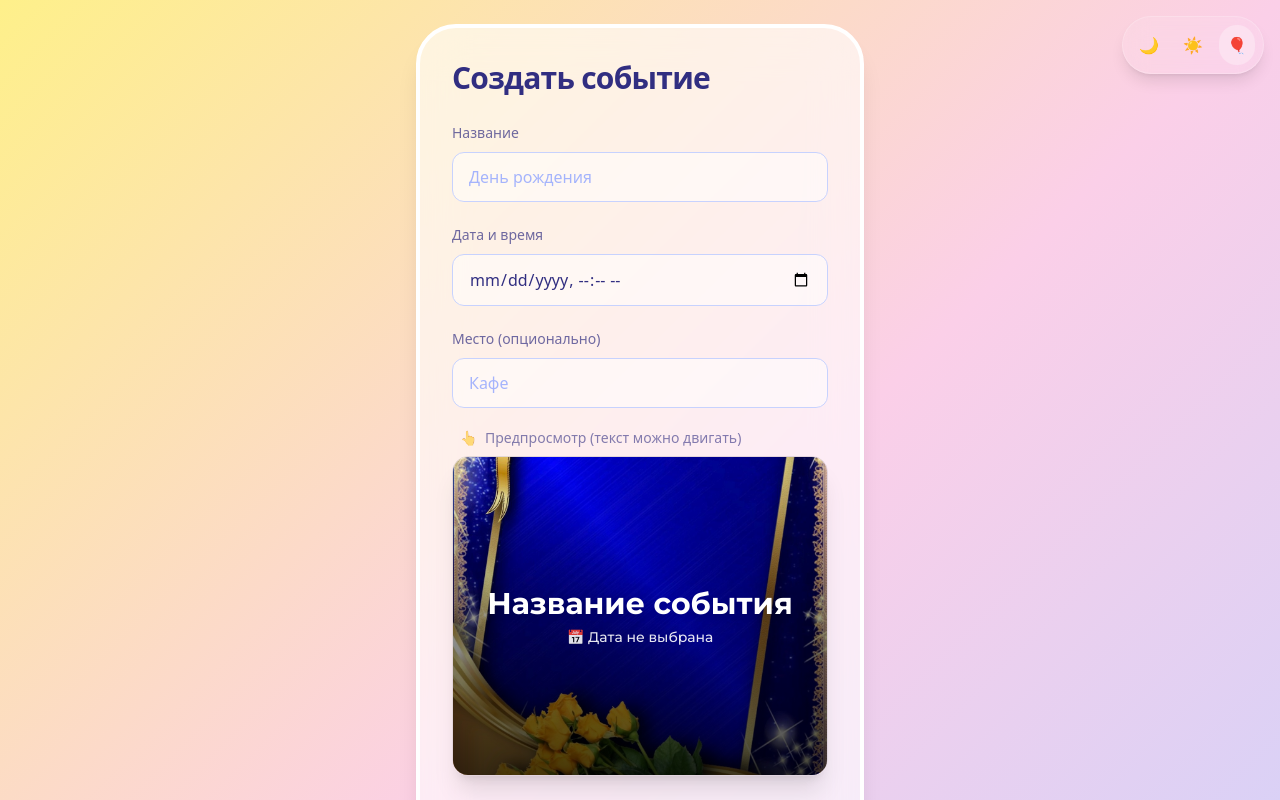
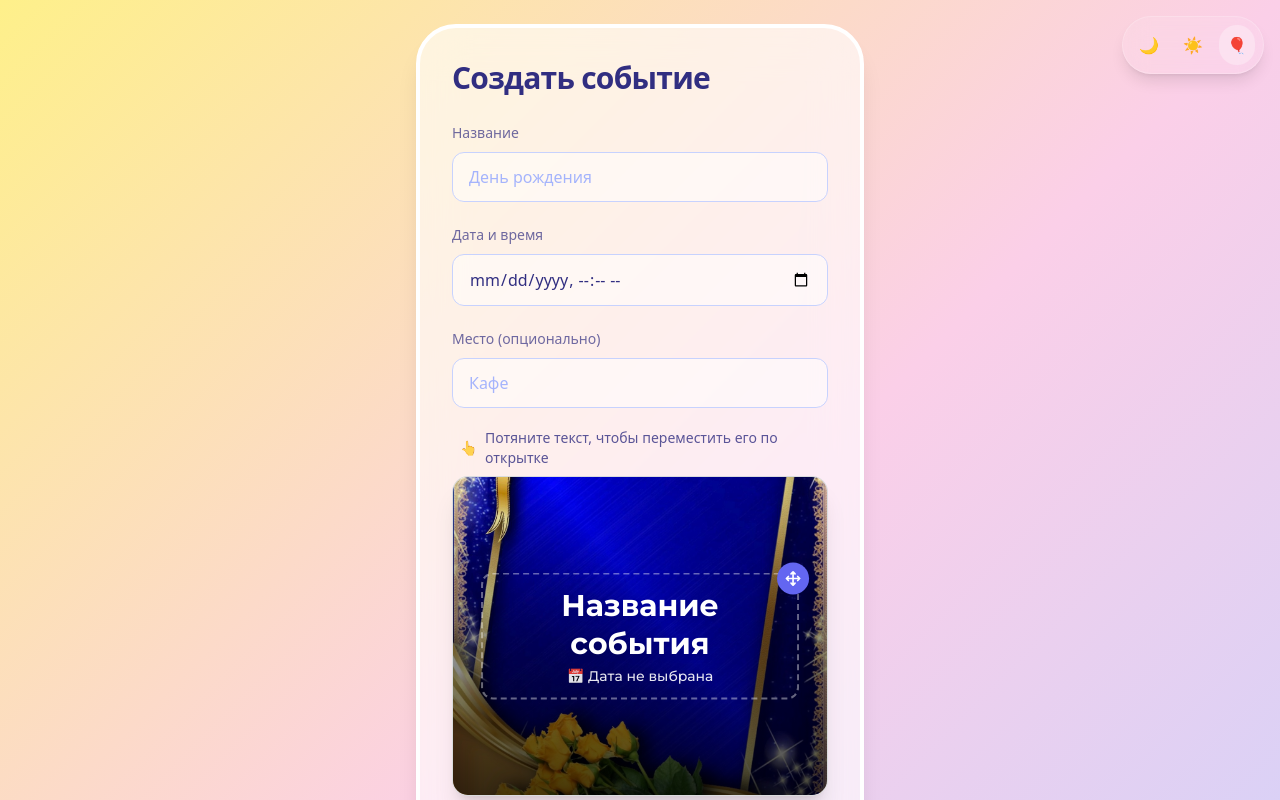
Before and after one commit to bug56rus/zovi-app, a Next.js app in the folder apps/web/: page /admin in a window 1280 px wide. Shown: the top 800 px of the page. Built offline with nearby package versions, Linux system fonts and the light colour scheme; a web font is replaced by a local one.

Commit message:
feat: drag and drop text on preview

```diff
--- a/apps/web/app/components/PreviewCard.tsx
+++ b/apps/web/app/components/PreviewCard.tsx
@@ -35,7 +35,6 @@ export default function PreviewCard({
     } catch (e) {}
   }
 
-  // 👇 ЛОГИКА ПЕРЕТАСКИВАНИЯ
   const handlePointerDown = (e: React.PointerEvent) => {
     setIsDragging(true);
     setDragStart({ x: e.clientX, y: e.clientY });
@@ -49,7 +48,6 @@ export default function PreviewCard({
     const deltaX = e.clientX - dragStart.x;
     const deltaY = e.clientY - dragStart.y;
 
-    // Переводим движение мышки/пальца в проценты (ограничиваем краями карточки 10-90%)
     let newX = (textX || 50) + (deltaX / rect.width) * 100;
     let newY = (textY || 50) + (deltaY / rect.height) * 100;
 
@@ -67,13 +65,14 @@ export default function PreviewCard({
 
   return (
     <div className="w-full mb-6">
-      <p className="text-sm opacity-60 mb-2 ml-2 flex items-center gap-2">
-        <span>👆</span> Предпросмотр (текст можно двигать)
+      {/* 👇 БОЛЕЕ ПОНЯТНАЯ ПОДСКАЗКА */}
+      <p className="text-sm opacity-80 font-medium mb-2 ml-2 flex items-center gap-2">
+        <span>👆</span> Потяните текст, чтобы переместить его по открытке
       </p>
 
       <div
         ref={cardRef}
-        className="relative w-full h-[320px] rounded-2xl overflow-hidden shadow-xl border border-black/10 select-none touch-none"
+        className="relative w-full h-[320px] rounded-2xl overflow-hidden shadow-xl border border-black/10 select-none touch-none bg-gray-100"
       >
         {coverImage ? (
           <img src={coverImage} alt="Cover" className="absolute inset-0 w-full h-full object-cover pointer-events-none" />
@@ -83,28 +82,41 @@ export default function PreviewCard({
 
         <div className={`absolute inset-0 bg-gradient-to-t ${overlayGradient} opacity-80 pointer-events-none`}></div>
 
-        {/* ПЕРЕТАСКИВАЕМЫЙ БЛОК */}
+        {/* 👇 ПЕРЕТАСКИВАЕМЫЙ БЛОК С ВИЗУАЛЬНОЙ РАМКОЙ */}
         <div
-          className={`absolute flex flex-col cursor-grab active:cursor-grabbing w-[85%] ${isDragging ? 'scale-105' : ''} transition-transform duration-75`}
+          className={`
+            absolute flex flex-col cursor-grab active:cursor-grabbing w-[85%] p-3 rounded-xl
+            border-2 border-dashed transition-all duration-200
+            ${isDragging
+              ? 'border-indigo-400 bg-black/10 scale-105 shadow-2xl'
+              : 'border-white/40 hover:border-white/80 hover:bg-black/5'}
+          `}
           style={{
             left: `${textX}%`,
             top: `${textY}%`,
-            transform: 'translate(-50%, -50%)', // Центрируем текст под курсором
+            transform: 'translate(-50%, -50%)',
             fontFamily: currentFont,
           }}
           onPointerDown={handlePointerDown}
           onPointerMove={handlePointerMove}
           onPointerUp={handlePointerUp}
         >
+          {/* Иконка-ручка для захвата */}
+          <div className="absolute -top-3 -right-3 bg-indigo-500 text-white rounded-full w-8 h-8 flex items-center justify-center shadow-lg pointer-events-none">
+            <svg xmlns="http://www.w3.org/2000/svg" width="16" height="16" viewBox="0 0 24 24" fill="none" stroke="currentColor" strokeWidth="2.5" strokeLinecap="round" strokeLinejoin="round">
+              <path d="M5 9l-3 3 3 3M9 5l3-3 3 3M15 19l-3 3-3-3M19 9l3 3-3 3M2 12h20M12 2v20"/>
+            </svg>
+          </div>
+
           <h1
-            className="text-3xl font-bold mb-1 drop-shadow-md leading-tight text-center"
+            className="text-3xl font-bold mb-1 drop-shadow-md leading-tight text-center pointer-events-none"
             style={{ color: textColor || '#ffffff' }}
           >
             {title || 'Название события'}
           </h1>
 
           <div
-            className="space-y-1 text-sm font-medium drop-shadow-sm opacity-90 text-center"
+            className="space-y-1 text-sm font-medium drop-shadow-sm opacity-90 text-center pointer-events-none"
             style={{ color: textColor || '#ffffff' }}
           >
             <p>📅 {displayDate}</p>
```
